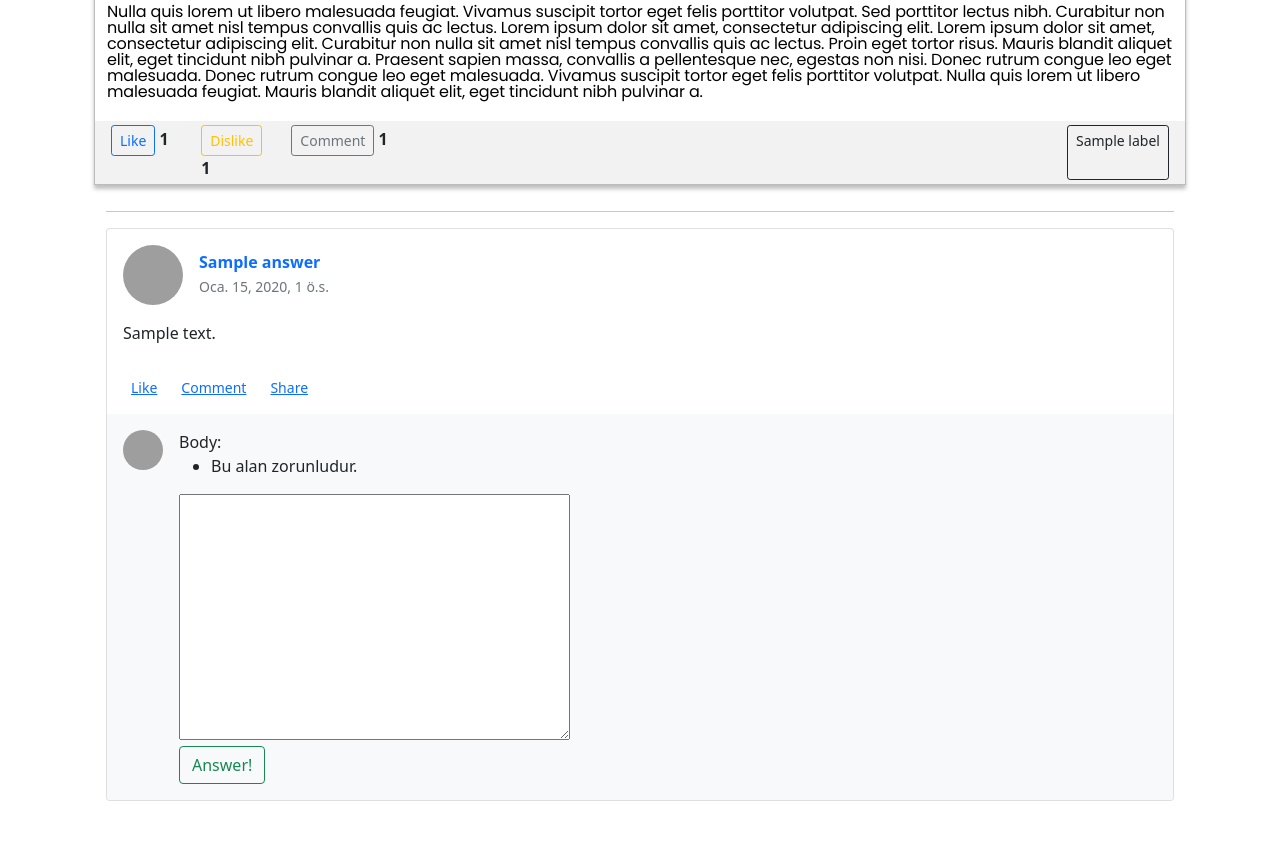
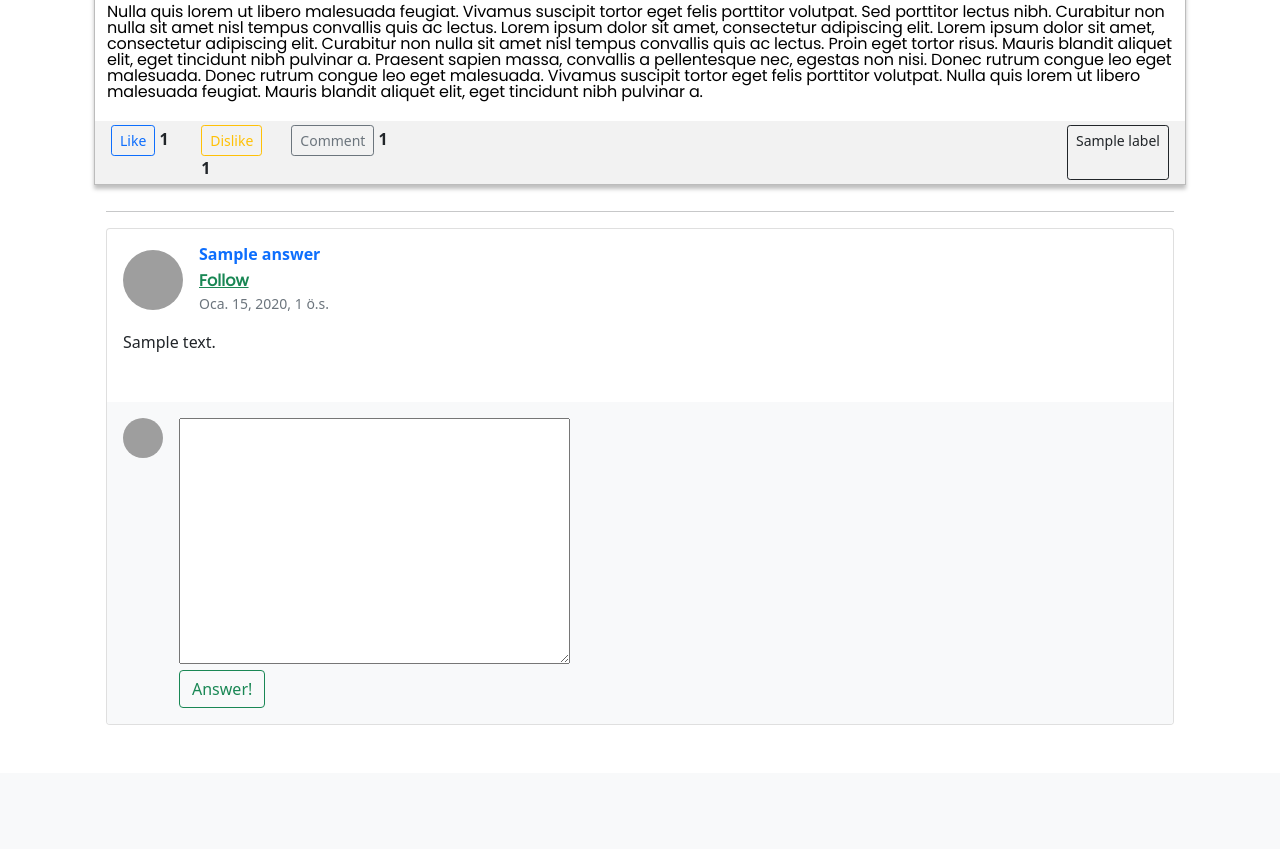
Before and after one commit to koglak/bounswe574-2022-gr2, a Django app: page /question/1/ in a window 1280 px wide. Shown: the part 654-1503 px from the top of the page. After the commit the page ends 1379 px from the top, so only its background shows below. Run offline with Django 3.2, Linux system fonts and the light colour scheme; data comes from the database, SQL or seed files in the repository; tables that the repository leaves empty hold one stand-in row (values such as "Sample post"); some web fonts are replaced; grey boxes are pictures that could not be loaded.

Commit message:
comment functionality and comment count feature is implemented.

```diff
--- a/blog/forms.py
+++ b/blog/forms.py
@@ -12,6 +12,9 @@ class AnswerForm(forms.ModelForm):
     class Meta:
         model = Answer
         fields = ('body',)
+        labels = {
+        'body': (''),
+         }
 
 class LabelForm(forms.ModelForm):
 
--- a/blog/models.py
+++ b/blog/models.py
@@ -49,6 +49,17 @@ class Answer(models.Model):
     name = models.CharField(max_length=255)
     body = models.TextField()
     date_added = models.DateTimeField(auto_now_add=True)
+    likes = models.ManyToManyField(User, related_name='comment_post')
+    dislikes = models.ManyToManyField(User, related_name='comment_post_dislike')
+
+    def total_likes(self):
+        return self.likes.count()
+
+    def total_dislikes(self):
+        like=self.likes.count()
+        like=like-1
+        return self.dislikes.count()
+
 
     def __str__(self):
         return '%s - %s' % (self.post.title, self.name)
--- a/blog/templates/blog/question_detail.html
+++ b/blog/templates/blog/question_detail.html
@@ -44,7 +44,7 @@
           <div class="row", style="padding: 4px; background: rgba(196, 196, 196, 0.22); margin-top:5px" >
             <!--Like Button-->
             <div class="col-sm-1 col-lg-1 col-xl-1">
-                <form action="{% url 'like_post_list' %}" method="POST">
+                <form action="{% url 'like_post' pk=post.pk %}" method="POST">
                     {% csrf_token %}
                         <button type="submit", name="post_id", value="{{post.id}}", class="btn btn-outline-primary btn-sm" >Like</button>
                         <p style="display: inline; font-weight: bold;">{{post.total_likes}}</p>
@@ -52,7 +52,7 @@
             </div>
             <!--Disike Button-->
             <div class="col-sm-1 col-lg-1 col-xl-1">
-                <form action="{% url 'dislike_post_list' %}" method="POST">
+                <form action="{% url 'dislike_post' pk=post.pk %}" method="POST">
                     {% csrf_token %}
                         <button type="submit", name="post_id", value="{{post.id}}", class="btn btn-outline-warning btn-sm" >Dislike</button>
                         <p style="display: inline; font-weight: bold;">{{post.total_dislikes}}</p>
@@ -91,10 +91,13 @@
                                   <img class="rounded-circle shadow-1-strong me-3"
                                   src="https://i.pinimg.com/564x/a6/58/32/a65832155622ac173337874f02b218fb.jpg" alt="avatar" width="60"
                                   height="60" />
-
-
                                 <div>
+                                  <div style="float:left; margin-right:10px">
                                       <h6 class="fw-bold text-primary mb-1">{{answer.name}}</h6>
+                                  </div>
+                                  <div style="float:clear">
+                                      <a href="#" class="link-success" style="font-family: 'Poppins';font-style: normal;font-weight: 800;font-size: 16px;">Follow</a>
+                                  </div>
                                     <p class="text-muted small mb-0">
                                       {{answer.date_added}}
                                     </p>
@@ -104,27 +107,11 @@
                               <p class="mt-3 mb-4 pb-2">
                                 {{answer.body}}
                               </p>
+
                         {% endfor %}
                     {% endif %}
 
-                  {% if post.answers.all %}
 
-                  <div class="small d-flex justify-content-start">
-                    <a href="#!" class="d-flex align-items-center me-3">
-                      <i class="far fa-thumbs-up me-2"></i>
-                      <p class="mb-0">Like</p>
-                    </a>
-                    <a href="#!" class="d-flex align-items-center me-3">
-                      <i class="far fa-comment-dots me-2"></i>
-                      <p class="mb-0">Comment</p>
-                    </a>
-                    <a href="#!" class="d-flex align-items-center me-3">
-                      <i class="fas fa-share me-2"></i>
-                      <p class="mb-0">Share</p>
-                    </a>
-                  </div>
-
-                  {% endif %}
                 </div>
                 <div class="card-footer py-3 border-0" style="background-color: #f8f9fa;">
                   <div class="d-flex flex-start w-100">
--- a/blog/templates/blog/question_edit.html
+++ b/blog/templates/blog/question_edit.html
@@ -12,6 +12,7 @@
     <form method="POST" class="question-form">
         {% csrf_token %}
         {{ form.as_p}}
+        {{label}}
         <button type="submit" class="save btn btn-success">Ask</button>
     </form>
 
--- a/blog/urls.py
+++ b/blog/urls.py
@@ -13,4 +13,5 @@ urlpatterns = [
     path('dislike/question', views.DislikeViewList, name='dislike_post_list'),
     path('label/<str:name>', views.label_detail, name='label_detail'),
 
+
 ]
--- a/blog/views.py
+++ b/blog/views.py
@@ -1,9 +1,10 @@
+import re
 from django.http import HttpResponseRedirect
 from django.shortcuts import render
 from .models import Answer, Post, Label
 from django.utils import timezone
 from django.shortcuts import render, get_object_or_404
-from .forms import PostForm, AnswerForm
+from .forms import PostForm, AnswerForm, LabelForm
 from django.shortcuts import redirect
 from django.urls import reverse,reverse_lazy
 
@@ -16,12 +17,23 @@ def question(request):
 
 def question_detail(request, pk):
     post = get_object_or_404(Post, pk=pk)
-    form = AnswerForm(request.POST)
+    if request.method == "POST":
+        form = AnswerForm(request.POST)
+        if form.is_valid():
+            answer = form.save(commit=False)
+            answer.post = post
+            answer.name = request.user
+            answer.save()
+            form = AnswerForm()
+    else:
+        form = AnswerForm()
     return render(request, 'blog/question_detail.html', {'post': post, "form":form})
 
 def question_new(request):
     if request.method == "POST":
         form = PostForm(request.POST)
+        label = LabelForm(request.POST)
+
         if form.is_valid():
             post = form.save(commit=False)
             post.author = request.user
@@ -30,12 +42,12 @@ def question_new(request):
             return redirect('question_detail', pk=post.pk)
     else:
         form = PostForm()
-    return render(request, 'blog/question_edit.html', {'form': form})
+        label = LabelForm()
+    return render(request, 'blog/question_edit.html', {'form': form, 'label': label})
 
 
 def question_edit(request, pk):
     post = get_object_or_404(Post, pk=pk)
-
     if request.method == "POST":
         form = PostForm(request.POST, instance=post)
         if form.is_valid():
```
Also changed, not shown: blog/migrations/0010_auto_20220406_1924.py (added). Lines whose indentation alone changed are shown as unchanged.
